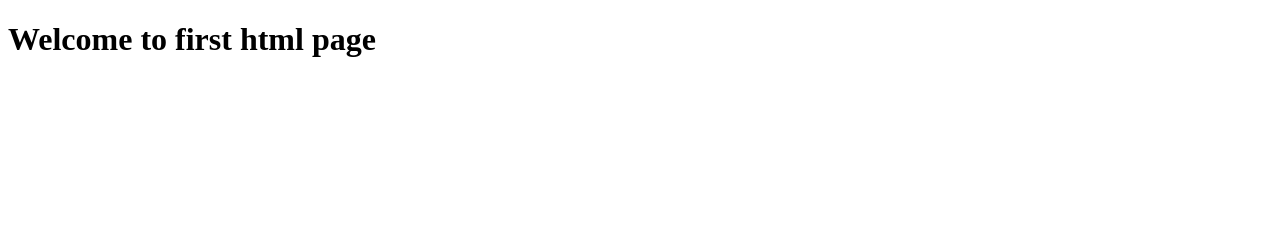
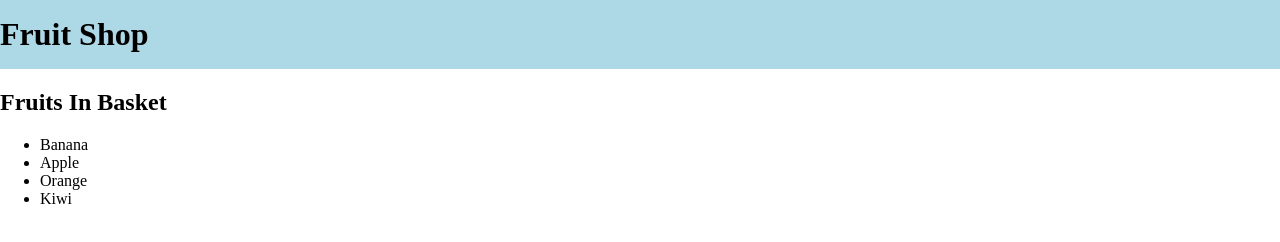
Before and after one commit to userGulshan99/G1Repo1, a plain HTML site: page index.html in a window 1280 px wide. Drawn offline with Linux system fonts and the light colour scheme.

Commit message:
something added to html

```diff
--- a/index.html
+++ b/index.html
@@ -1,12 +1,26 @@
 
 <!DOCTYPE html>
 <html lang="en">
-<head>
-    <meta charset="UTF-8">
-    <meta name="viewport" content="width=device-width, initial-scale=1.0">
+  <head>
+    <meta charset="UTF-8" />
+    <meta http-equiv="X-UA-Compatible" content="IE=edge" />
+    <meta name="viewport" content="width=device-width, initial-scale=1.0" />
     <title>Document</title>
-</head>
-<body>
-    <h1>Welcome to first html page</h1>
-</body>
+  </head>
+  <body style="margin: 0">
+    <div id="header" style="padding: 1rem 0; background-color: lightblue">
+      <h1 id="main-heading" style="margin: 0">Fruit Shop</h1>
+    </div>
+    <div>
+      <h2 id="basket-heading">Fruits In Basket</h2>
+      <ul class="fruits">
+        <li class="fruit">Banana</li>
+        <li class="fruit">Apple</li>
+        <li class="fruit">Orange</li>
+        <li class="fruit">Kiwi</li>
+      </ul>
+    </div>
+    <div id="thanks"></div>
+  </body>
+  <script src="index.js"></script>
 </html>
```
